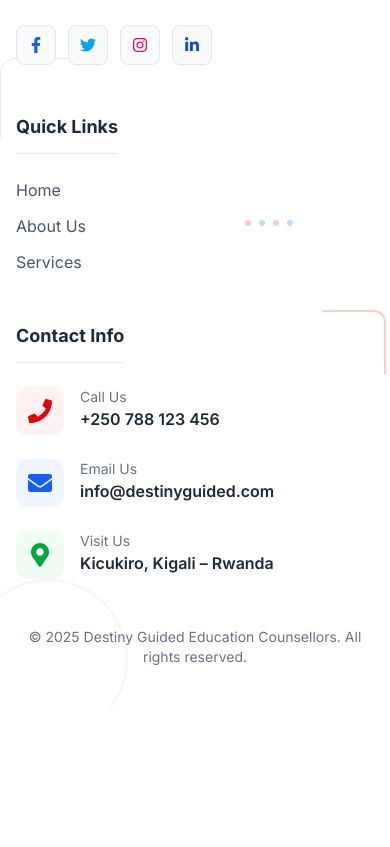
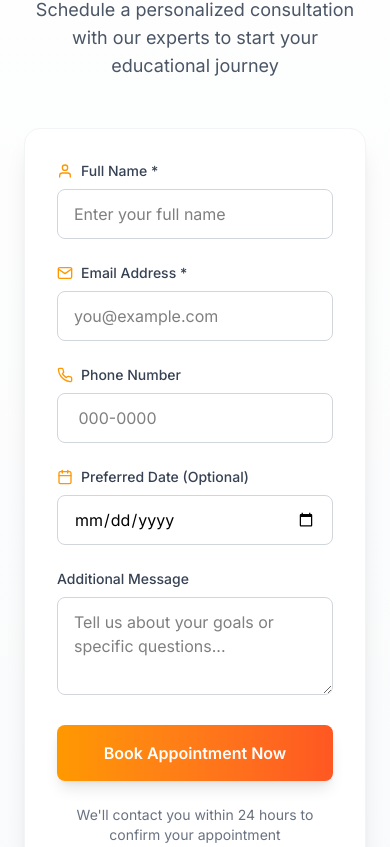
Before and after one commit to mugisha09/destinyguided, a Next.js app: page / in a window 390 px wide. Shown: the part 6997-7844 px from the top of the page. Before the commit the page ends 7704 px from the top, so only its background shows below. Built offline with nearby package versions, Linux system fonts and the light colour scheme.

Commit message:
implemented form logic

```diff
--- /dev/null
+++ b/app/components/Booking.tsx
@@ -0,0 +1,187 @@
+"use client";
+import { useState } from 'react';
+import { FiCalendar, FiUser, FiMail, FiPhone, FiMessageSquare, FiCheck } from 'react-icons/fi';
+
+export default function BookingSection() {
+  const [formData, setFormData] = useState({
+    fullName: '',
+    email: '',
+    phone: '',
+    serviceType: 'general',
+    message: '',
+    preferredDate: ''
+  });
+
+  const handleSubmit = (e: React.FormEvent) => {
+    e.preventDefault();
+    console.log('Booking submitted:', formData);
+    // Handle form submission logic here
+    alert('Appointment request submitted successfully!');
+  };
+
+  const handleChange = (e: React.ChangeEvent<HTMLInputElement | HTMLTextAreaElement | HTMLSelectElement>) => {
+    const { name, value } = e.target;
+    setFormData(prev => ({ ...prev, [name]: value }));
+  };
+
+
+
+  return (
+    <section id='booking' className="py-20 px-6 bg-gradient-to-b from-white to-gray-50">
+      <div className="max-w-4xl mx-auto">
+        {/* Header */}
+        <div className="text-center mb-12">
+          <div className="inline-flex items-center justify-center w-16 h-16 bg-gradient-to-br from-[#FF9800] to-[#FF5722] rounded-2xl mb-6">
+            <FiCalendar className="w-8 h-8 text-white" />
+          </div>
+          <h2 className="text-4xl font-bold text-gray-900 mb-4">
+            Book Your Appointment
+          </h2>
+          <p className="text-lg text-gray-600 max-w-2xl mx-auto">
+            Schedule a personalized consultation with our experts to start your educational journey
+          </p>
+        </div>
+
+        <div className="bg-white rounded-2xl shadow-xl overflow-hidden border border-gray-100">
+          <div className="grid md:grid-cols-2">
+            {/* Left side - Visual */}
+            <div className="bg-gradient-to-br from-[#FF9800] to-[#FF5722] p-8 text-white hidden md:block">
+              <div className="h-full flex flex-col justify-between">
+                <div>
+                  <h3 className="text-2xl font-bold mb-6">Why Book With Us?</h3>
+                  <ul className="space-y-4">
+                    {[
+                      'Expert guidance from experienced counselors',
+                      'Personalized roadmap for your goals',
+                      'Simplified application process',
+                      'Dedicated support throughout',
+                      'Flexible appointment options'
+                    ].map((item, index) => (
+                      <li key={index} className="flex items-start gap-3">
+                        <div className="mt-1 flex-shrink-0">
+                          <FiCheck className="w-5 h-5" />
+                        </div>
+                        <span className="text-orange-100">{item}</span>
+                      </li>
+                    ))}
+                  </ul>
+                </div>
+
+                <div className="mt-8 pt-8 border-t border-white/20">
+                  <div className="text-sm text-orange-100">
+                    <p className="font-semibold">📞 Need immediate help?</p>
+                    <p className="mt-1">Call us at +250 785 096 263</p>
+                  </div>
+                </div>
+              </div>
+            </div>
+
+            {/* Right side - Form */}
+            <div className="p-8 md:p-10">
+              <form onSubmit={handleSubmit} className="space-y-6">
+                {/* Full Name */}
+                <div>
+                  <label className="flex items-center gap-2 text-sm font-medium text-gray-700 mb-2">
+                    <FiUser className="w-4 h-4 text-[#FF9800]" />
+                    Full Name *
+                  </label>
+                  <input
+                    type="text"
+                    name="fullName"
+                    required
+                    value={formData.fullName}
+                    onChange={handleChange}
+                    className="w-full px-4 py-3 border border-gray-300 rounded-lg focus:ring-2 focus:ring-[#FF9800] focus:border-[#FF9800] outline-none transition-all"
+                    placeholder="Enter your full name"
+                  />
+                </div>
+
+                {/* Email & Phone */}
+                <div className="grid md:grid-cols-2 gap-6">
+                  <div>
+                    <label className="flex items-center gap-2 text-sm font-medium text-gray-700 mb-2">
+                      <FiMail className="w-4 h-4 text-[#FF9800]" />
+                      Email Address *
+                    </label>
+                    <input
+                      type="email"
+                      name="email"
+                      required
+                      value={formData.email}
+                      onChange={handleChange}
+                      className="w-full px-4 py-3 border border-gray-300 rounded-lg focus:ring-2 focus:ring-[#FF9800] focus:border-[#FF9800] outline-none transition-all"
+                      placeholder="you@example.com"
+                    />
+                  </div>
+
+                  <div>
+                    <label className="flex items-center gap-2 text-sm font-medium text-gray-700 mb-2">
+                      <FiPhone className="w-4 h-4 text-[#FF9800]" />
+                      Phone Number
+                    </label>
+                    <input
+                      type="tel"
+                      name="phone"
+                      value={formData.phone}
+                      onChange={handleChange}
+                      className="w-full px-4 py-3 border border-gray-300 rounded-lg focus:ring-2 focus:ring-[#FF9800] focus:border-[#FF9800] outline-none transition-all"
+                      placeholder=" 000-0000"
+                    />
+                  </div>
+                </div>
+
+                {/* Service Type */}
+
+
+                {/* Preferred Date */}
+                <div>
+                  <label className="flex items-center gap-2 text-sm font-medium text-gray-700 mb-2">
+                    <FiCalendar className="w-4 h-4 text-[#FF9800]" />
+                    Preferred Date (Optional)
+                  </label>
+                  <input
+                    type="date"
+                    name="preferredDate"
+                    value={formData.preferredDate}
+                    onChange={handleChange}
+                    className="w-full px-4 py-3 border border-gray-300 rounded-lg focus:ring-2 focus:ring-[#FF9800] focus:border-[#FF9800] outline-none transition-all"
+                    min={new Date().toISOString().split('T')[0]}
+                  />
+                </div>
+
+                {/* Message */}
+                <div>
+                  <label className="text-sm font-medium text-gray-700 mb-2 block">
+                    Additional Message
+                  </label>
+                  <textarea
+                    name="message"
+                    value={formData.message}
+                    onChange={handleChange}
+                    rows={3}
+                    className="w-full px-4 py-3 border border-gray-300 rounded-lg focus:ring-2 focus:ring-[#FF9800] focus:border-[#FF9800] outline-none transition-all"
+                    placeholder="Tell us about your goals or specific questions..."
+                  />
+                </div>
+
+                {/* Submit Button */}
+                <button
+                  type="submit"
+                  className="w-full bg-gradient-to-r from-[#FF9800] to-[#FF5722] text-white font-semibold py-4 px-6 rounded-lg hover:from-[#F57C00] hover:to-[#E64A19] transform hover:-translate-y-0.5 transition-all duration-300 shadow-lg hover:shadow-xl"
+                >
+                  Book Appointment Now
+                </button>
+
+                <p className="text-center text-sm text-gray-500">
+                  We'll contact you within 24 hours to confirm your appointment
+                </p>
+              </form>
+            </div>
+          </div>
+        </div>
+
+
+      </div>
+    </section>
+  );
+}
--- a/app/components/Footer.tsx
+++ b/app/components/Footer.tsx
@@ -13,7 +13,7 @@ import {
 
 const Footer = () => {
   return (
-    <footer className="bg-white text-gray-800 pt-16 pb-10 relative overflow-hidden border-t border-gray-100">
+    <footer id='footer' className="bg-white text-gray-800 pt-16 pb-10 relative overflow-hidden border-t border-gray-100">
       {/* Decorative Background */}
       <div className="absolute inset-0 overflow-hidden pointer-events-none">
         <div className="absolute top-10 right-10 w-32 h-32 border-2 border-red-100 rounded-full" />
@@ -131,7 +131,7 @@ const Footer = () => {
                 </div>
                 <div>
                   <p className="text-gray-500 text-sm">Call Us</p>
-                  <p className="font-semibold">+250 788 123 456</p>
+                  <p className="font-semibold">+250 785 096 263</p>
                 </div>
               </div>
 
--- a/app/components/Navbar.tsx
+++ b/app/components/Navbar.tsx
@@ -17,8 +17,7 @@ const Header = () => {
       name: 'ABOUT US',
       href: '#about',
       dropdown: [
-        { name: 'Our Story', href: '#story' },
-        { name: 'Accreditations', href: '#accreditations' },
+        { name: 'Our Story', href: '#about' },
       ]
     },
     {
@@ -30,7 +29,7 @@ const Header = () => {
         { name: 'Career Guidance', href: '#about' },
       ]
     },
-    { name: 'CONTACT US', href: '#contact' },
+    { name: 'CONTACT US', href: '#footer' },
   ];
 
   const socialIcons = [
@@ -141,12 +140,12 @@ const Header = () => {
               ))}
 
               {/* CTA Button */}
-              <button className="ml-4 px-6 py-2 bg-red-600 text-white text-sm font-semibold rounded-full hover:bg-red-700 transform hover:scale-105 transition-all duration-300 shadow-lg hover:shadow-xl flex items-center space-x-2">
+              <Link href="#booking" className="ml-4 px-6 py-2 bg-red-600 text-white text-sm font-semibold rounded-full hover:bg-red-700 transform hover:scale-105 transition-all duration-300 shadow-lg hover:shadow-xl flex items-center space-x-2">
                 <span>Get Started</span>
                 <svg className="w-4 h-4" fill="none" stroke="currentColor" viewBox="0 0 24 24">
                   <path strokeLinecap="round" strokeLinejoin="round" strokeWidth={2} d="M17 8l4 4m0 0l-4 4m4-4H3" />
                 </svg>
-              </button>
+              </Link>
             </nav>
 
             {/* Mobile Menu Button */}
@@ -216,10 +215,10 @@ const Header = () => {
                     </a>
                   ))}
                 </div>
-                <button className="w-full py-4 bg-red-600 text-white font-bold rounded-lg hover:bg-red-700 transition-colors flex items-center justify-center space-x-2">
+                <Link href="#booking" className="w-full py-4 bg-red-600 text-white font-bold rounded-lg hover:bg-red-700 transition-colors flex items-center justify-center space-x-2">
                   <FaPhone className="w-4 h-4" />
                   <span>Book Free Consultation</span>
-                </button>
+                </Link>
               </div>
             </div>
           </div>
--- a/app/page.tsx
+++ b/app/page.tsx
@@ -5,6 +5,7 @@ import DestinationsMinimal from "./components/Destination";
 import AboutSection from "./components/AboutSection";
 import Footer from "./components/Footer";
 import Vision from "./components/Vision";
+import BookingSection from "./components/Booking";
 export default function Home() {
   return (
     <div className="">
@@ -14,6 +15,7 @@ export default function Home() {
       <Vision />
       <SlantedSection />
       <DestinationsMinimal />
+      <BookingSection />
       <Footer />
     </div>
   );
```
